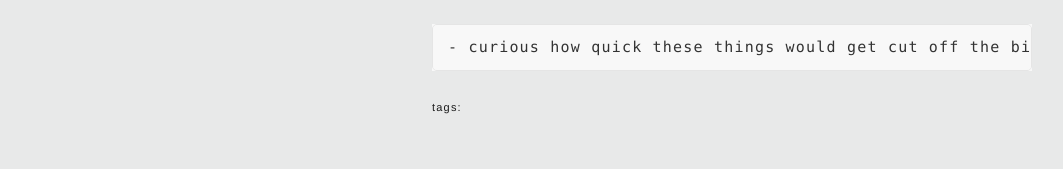
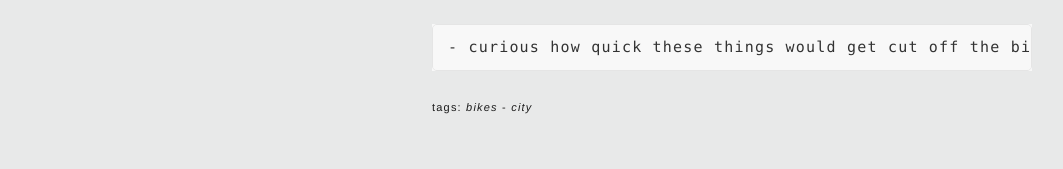
Before and after one commit to mmassie/mmassie.github.io, a Jekyll site: the page built from _posts/2020-04-30-Open-Environmental-Data-Via-City-Bikes.md, in a window 1280 px wide. Shown: the part 890-1059 px from the top of the page, without its empty margins (108-1171 px from the left). Built offline with Jekyll 4.4.1, drawn with Linux system fonts in a browser that asks for light colours.

Commit message:
added tags to post

```diff
--- a/_posts/2020-04-30-Open-Environmental-Data-Via-City-Bikes.md
+++ b/_posts/2020-04-30-Open-Environmental-Data-Via-City-Bikes.md
@@ -1,6 +1,7 @@
 ---
 layout: post
 image: https://michaelmassie.com/assets/img/sustainabilityBike.jpg
+tags: bikes city
 ---
 ![Copenhagen Wheel](https://michaelmassie.com/assets/img/sustainabilityBike.jpg)
 (via http://senseable.mit.edu/copenhagenwheel/urbanData.html)
```
